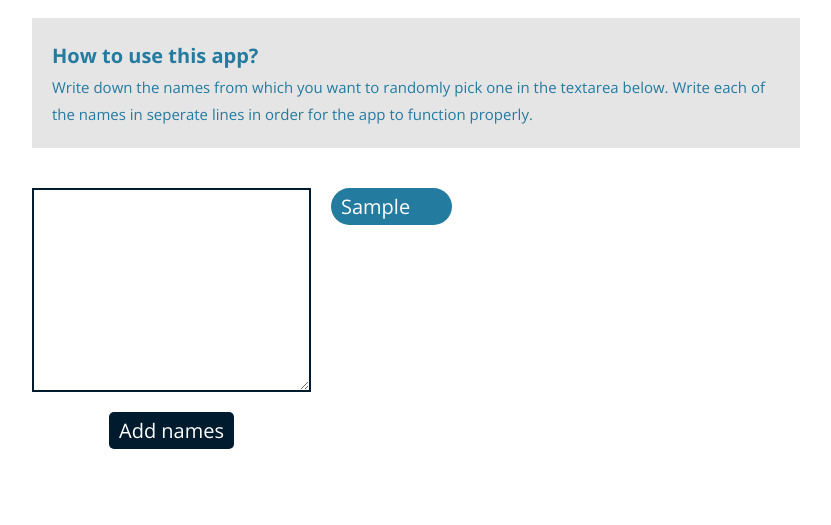
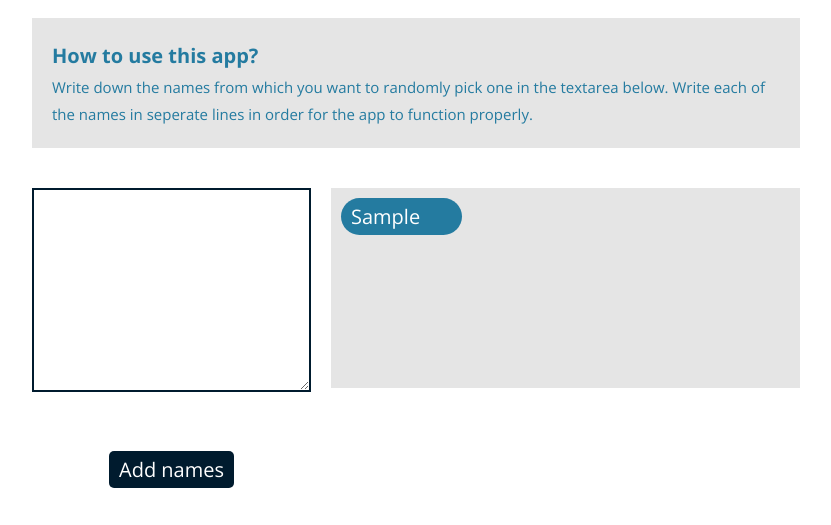
Before and after one commit to ferniemann/random-name-picker, a plain HTML site: page index.html in a window 1280 px wide. Both pictures are taken after typing "Sample" into the empty fields and a click on the button "Add names". Shown: the part 77-602 px from the top of the page, without its empty margins (224-1055 px from the left). Drawn offline with nearby package versions, Linux system fonts and the light colour scheme.

Commit message:
refactor: cleaned up code

```diff
--- a/script.js
+++ b/script.js
@@ -1,5 +1,3 @@
-const textField = document.getElementById("text-field")
-const btnAdd = document.getElementById("btn-add-names")
 const btnPick = document.getElementById("btn-pick")
 const btnDeleteAll = document.getElementById("btn-delete-all")
 let names = []
@@ -8,13 +6,16 @@ btnPick.hidden = true
 btnDeleteAll.hidden = true
 
 function addNames() {
+    const textField = document.getElementById("text-field")
     const newNames = textField.value.split("\n")
-    console.log(newNames)
     names = names.concat(newNames)
-    console.log(names)
     textField.value = ""
     renderNames()
 }
+
+function eventHandler() {
+    const btnAdd = document.getElementById("btn-add-names")
+    const buttonsDelete = document.querySelectorAll(".btn-delete")
 
     btnAdd.addEventListener("click", addNames)
     btnPick.addEventListener("click", pickName)
@@ -24,6 +25,9 @@ btnDeleteAll.addEventListener("click", function() {
         btnDeleteAll.hidden = true
         btnPick.hidden = true
     })
+
+    buttonsDelete.forEach(button => button.addEventListener("click", deleteName))
+}
 
 function renderNames() {
     list.innerHTML = ""
@@ -43,12 +47,13 @@ function renderNames() {
 
         const btnDelete = document.createElement("button")
         btnDelete.classList.add("btn-delete")
-        btnDelete.innerText = "X"
-        btnDelete.addEventListener("click", deleteName)
+        btnDelete.innerText = "+"
         listElement.append(btnDelete)
 
         list.append(listElement)
     }
+
+    eventHandler()
 }
 
 function deleteName(e) {
@@ -80,3 +85,5 @@ function removePickedName(i) {
 function randomNumber(min, max) {
     return Math.floor(Math.random() * (max - min) + min);
 }
+
+eventHandler()
--- a/style.css
+++ b/style.css
@@ -42,11 +42,16 @@ body {
     font-size: .75rem;
 }
 
+.name-picker {
+    height: 15rem;
+}
+
 .name-picker form {
     display: flex;
     flex-direction: column;
-    gap: 1rem;
     align-items: center;
+    height: 100%;
+    justify-content: space-between;
 }
 
 .app {
@@ -76,6 +81,10 @@ body {
 
 .names {
     width: 100%;
+    height: 15rem;
+    display: flex;
+    flex-direction: column;
+    justify-content: space-between;
 }
 
 .buttons {
@@ -87,34 +96,39 @@ body {
 .btn-pick {
     background-color: var(--color-positive);
     color: white;
-    margin: 2rem 0;
 }
 
 .btn-delete-all {
     background-color: var(--color-negative);
     color: white;
-    margin: 2rem 0;
 }
 
 .btn-delete {
     all: unset;
-    color: var(--color-negative);
+    color: white;
+    background-color: var(--color-negative);
     font-size: .75rem;
     height: 1rem;
     width: 1rem;
     border-radius: 50%;
     border: 1px solid var(--color-negative);
-    text-align: center;
     cursor: pointer;
     margin-left: .5rem;
     visibility: hidden;
+    transform: rotate(45deg);
+    text-align: center;
 }
 
 ul {
     display: flex;
+    align-items: flex-start;
     gap: 1rem;
     list-style: none;
     flex-wrap: wrap;
+    height: 10rem;
+    overflow: auto;
+    background-color: var(--color-darker);
+    padding: .5rem;
 }
 
 li {
```
Lines whose indentation alone changed are shown as unchanged.
